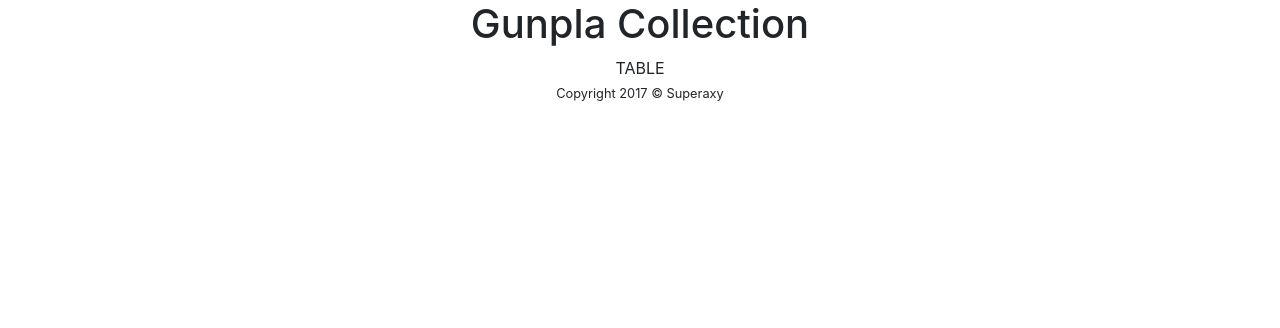
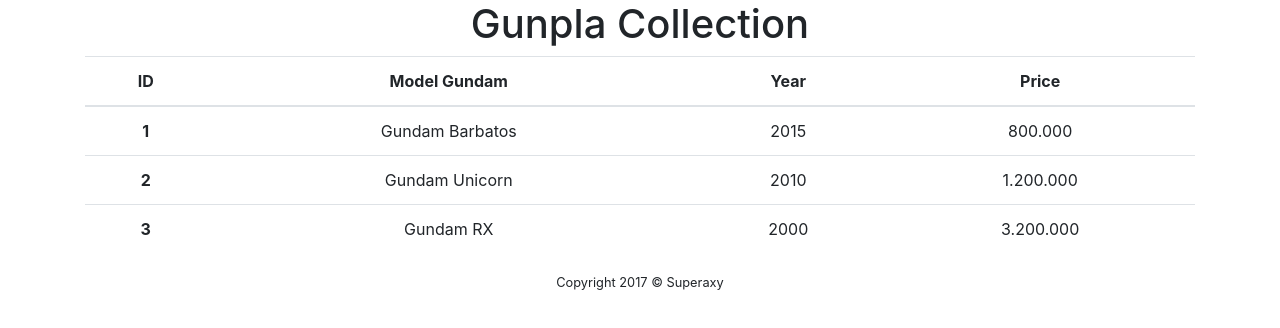
Before and after one commit to marulam07/gunpla-collection, a website: page frontend/index.html in a window 1280 px wide. Drawn offline with nearby package versions, Linux system fonts and the light colour scheme.

Commit message:
Create some dummy data

```diff
--- a/frontend/index.html
+++ b/frontend/index.html
@@ -17,7 +17,36 @@
       <h1>Gunpla Collection</h1>
     </header>
     <main class="app-main">
-      TABLE
+      <table class="table">
+        <thead>
+          <tr>
+            <th>ID</th>
+            <th>Model Gundam</th>
+            <th>Year</th>
+            <th>Price</th>
+          </tr>
+        </thead>
+        <tbody>
+          <tr>
+            <th scope="row">1</th>
+            <td>Gundam Barbatos</td>
+            <td>2015</td>
+            <td>800.000</td>
+          </tr>
+          <tr>
+            <th scope="row">2</th>
+            <td>Gundam Unicorn</td>
+            <td>2010</td>
+            <td>1.200.000</td>
+          </tr>
+          <tr>
+            <th scope="row">3</th>
+            <td>Gundam RX</td>
+            <td>2000</td>
+            <td>3.200.000</td>
+          </tr>
+        </tbody>
+      </table>
     </main>
     <footer class="app-footer">
       <small>Copyright 2017 &copy; Superaxy</small>
```
